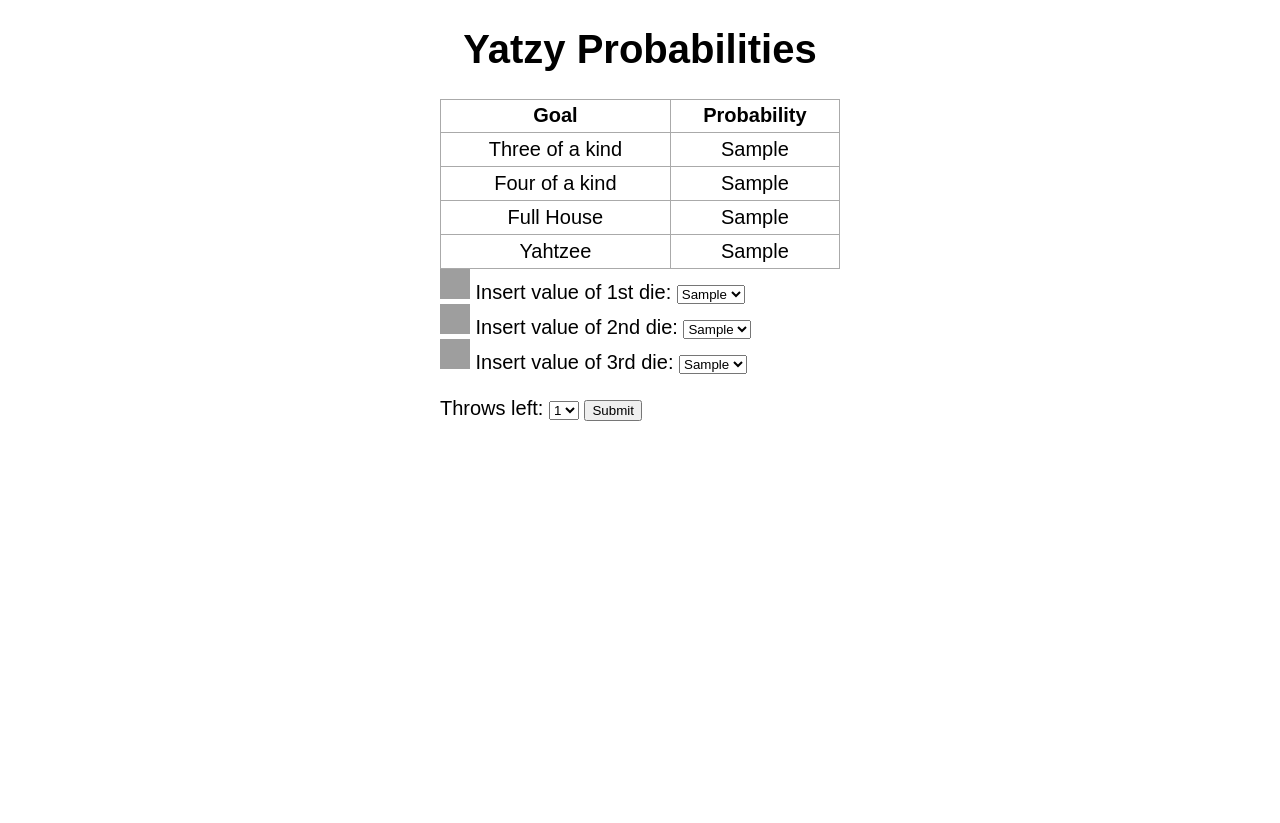
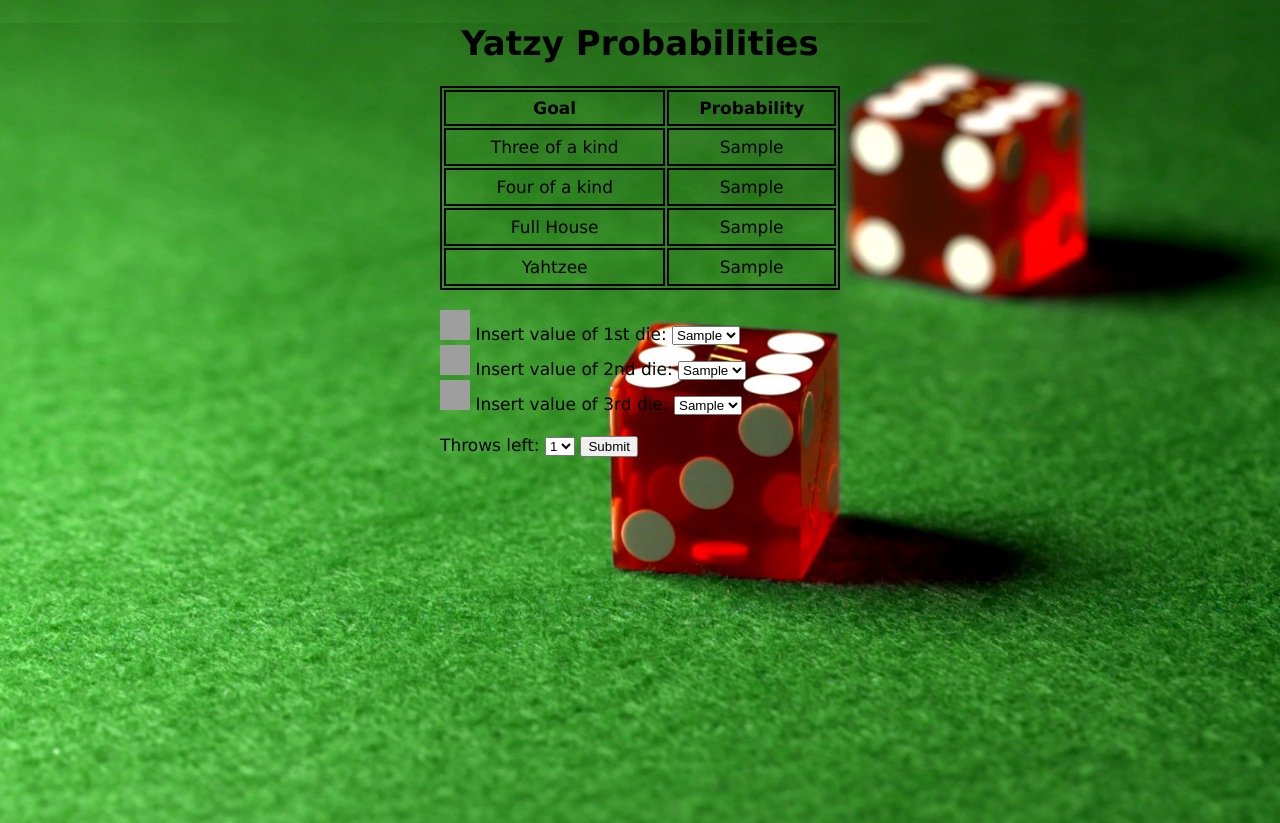
Before and after one commit to Simonolsson98/flask-yahtzee-project, a Flask app: template templates/index.html in a window 1280 px wide. Before the commit the page ends 421 px from the top, so only its background shows below. Run offline with Flask 2, Linux system fonts and the light colour scheme; the template is opened without the code that fills it: most values are stand-ins (such as "Sample title", 1, 10 or a date in 2020); grey boxes are pictures that could not be loaded.

Commit message:
more work

```diff
--- a/app.py
+++ b/app.py
@@ -5,7 +5,7 @@ app = Flask(__name__)
 
 @app.route("/", methods = ["POST", "GET"])
 def index():
-    return render_template("index.html", old_1 = 1, old_2 = 1, old_3 = 1)
+    return render_template("index.html", old_1 = "1", old_2 = "1", old_3 = "1")
 
 @app.route("/hello", methods = ["POST", "GET"])
 def after_input():
@@ -17,24 +17,23 @@ def after_input():
         die3 = list_of_dices[2]
         list_of_probs = calc_prob(die1, die2, die3, throws)
 
-        return render_template("index.html", tretal_prob = f"{list_of_probs[0]*100}%", fyrtal_prob = f"{list_of_probs[1]*100}%",
+        return render_template("index.html", three_of_a_kind = f"{list_of_probs[0]*100}%", four_of_a_kind = f"{list_of_probs[1]*100}%",
         full_house_prob = f"{list_of_probs[2]*100}%", yahtzee_prob = f"{list_of_probs[3]*100}%", old_1 = die1, old_2 = die2, old_3 = die3)
     else:
-        return redirect("/")
+        return "please return your dice values"
 
 def calc_prob(die1, die2, die3, throwcount):
     if throwcount == "1":
         if(die1 == die2 and die2 == die3):
             return [1, round(2/6, 2), round(1/6, 2), round(1/(6**2), 2)]
         elif(die1 == die2 or die2 == die3 or die1 == die3):
-            return [round(3/6, 2), round(347/4997, 2), round(0.2222, 2), round(1/(6**3), 2)]
-            pass
+            return [round(3/6, 2), round(347/4997, 2), round(0.2222, 2), round(1/(6**3), 4)]
         return [-1,-1,-1,-1]
     else: #throwcount = 2
         if(die1 == die2 and die2 == die3):
             return [1, round(4/6, 2), round(2/6, 2), round(2/(6**2), 2)]
         elif(die1 == die2 or die2 == die3 or die1 == die3):
-            pass
+            return [round(132/216, 2), round(0.11574*2, 2), round(0.4444, 2), round(1/(6**3), 4)]
         return [-1,-1,-1,-1]
 
 
--- a/static/css/main.css
+++ b/static/css/main.css
@@ -1,20 +1,27 @@
 body, html {
+    background-image: url("../dice.png");
+    height: 100%;
+
+    /* Center and scale the image nicely */
+    background-position: center;
+    background-attachment: fixed;
+    background-size: cover;
     margin: 0;
-    font-family: sans-serif;
+    font-family: 'Lucida Sans', 'Lucida Sans Regular', 'Lucida Grande', 'Lucida Sans Unicode', Geneva, Verdana, sans-serif
 }
 
 .content {
     margin: 0 auto;
     width: 400px;
-    font-size: 20px;
+    font-size: 17px;
 }
 
 table, td, th {
-    border: 1px solid #aaa;
+    border: 2px solid black;
 }
 
 table {
-    border-collapse: collapse;
+    border-collapse: separate;
     width: 100%;
 }
 
@@ -24,13 +31,5 @@ th {
 
 td {
     text-align: center;
-    padding: 5px;
+    padding: 7px;
 }
-
-.form {
-    margin-top: 20px;
-}
-
-#content {
-    width: 70%;
-}
--- a/templates/index.html
+++ b/templates/index.html
@@ -17,11 +17,11 @@
         </tr>
         <tr>
             <td>Three of a kind</td>
-            <td>{{ tretal_prob }}</td>
+            <td>{{ three_of_a_kind }}</td>
         </tr>
         <tr>
             <td>Four of a kind</td>
-            <td>{{ fyrtal_prob }}</td>
+            <td>{{ four_of_a_kind }}</td>
         </tr>
         <tr>
             <td>Full House</td>
@@ -32,10 +32,10 @@
             <td>{{ yahtzee_prob }}</td>
         </tr>
     </table>
-
+    <br>
     <form action="{{ url_for('after_input') }}" method="POST">
     <img src="../static/{{ old_1 }}.png" width = 30 height = 30 alt="die_value_1">
-    <label style = "font-size: 40;">Insert value of 1st die:</label>
+        <label>Insert value of 1st die:</label>
             <select name="roll1">
                 <option value="1">1</option>
                 <option value="2">2</option>
@@ -43,11 +43,10 @@
                 <option value="4">4</option>
                 <option value="5">5</option>
                 <option value="6">6</option>
-            <option value="none" selected disabled hidden>
+                <option value="1" selected disabled hidden>
                     {{ old_1 }}
                 </option>
             </select>
-
         <br>
         <img src="../static/{{ old_2 }}.png" width = 30 height = 30 alt="die_value_2">
         <label>Insert value of 2nd die:</label>
@@ -58,12 +57,12 @@
                 <option value="4">4</option>
                 <option value="5">5</option>
                 <option value="6">6</option>
-                <option value="none" selected disabled hidden>
+                <option value="1" selected disabled hidden>
                     {{ old_2 }}
                 </option>
             </select>
             <br>
-        <img src="../static/{{old_3}}.png" width = 30 height = 30 alt="die_value_3">
+        <img src="../static/{{ old_3 }}.png" width = 30 height = 30 alt="die_value_3">
         <label>Insert value of 3rd die:</label>
             <select name="roll3">
                 <option value="1">1</option>
@@ -72,7 +71,7 @@
                 <option value="4">4</option>
                 <option value="5">5</option>
                 <option value="6">6</option>
-                <option value="none" selected disabled hidden>
+                <option value="1" selected disabled hidden>
                     {{ old_3 }}
                 </option>
             </select>
```
Also changed, not shown: static/dice.png (added). Lines whose indentation alone changed are shown as unchanged.
